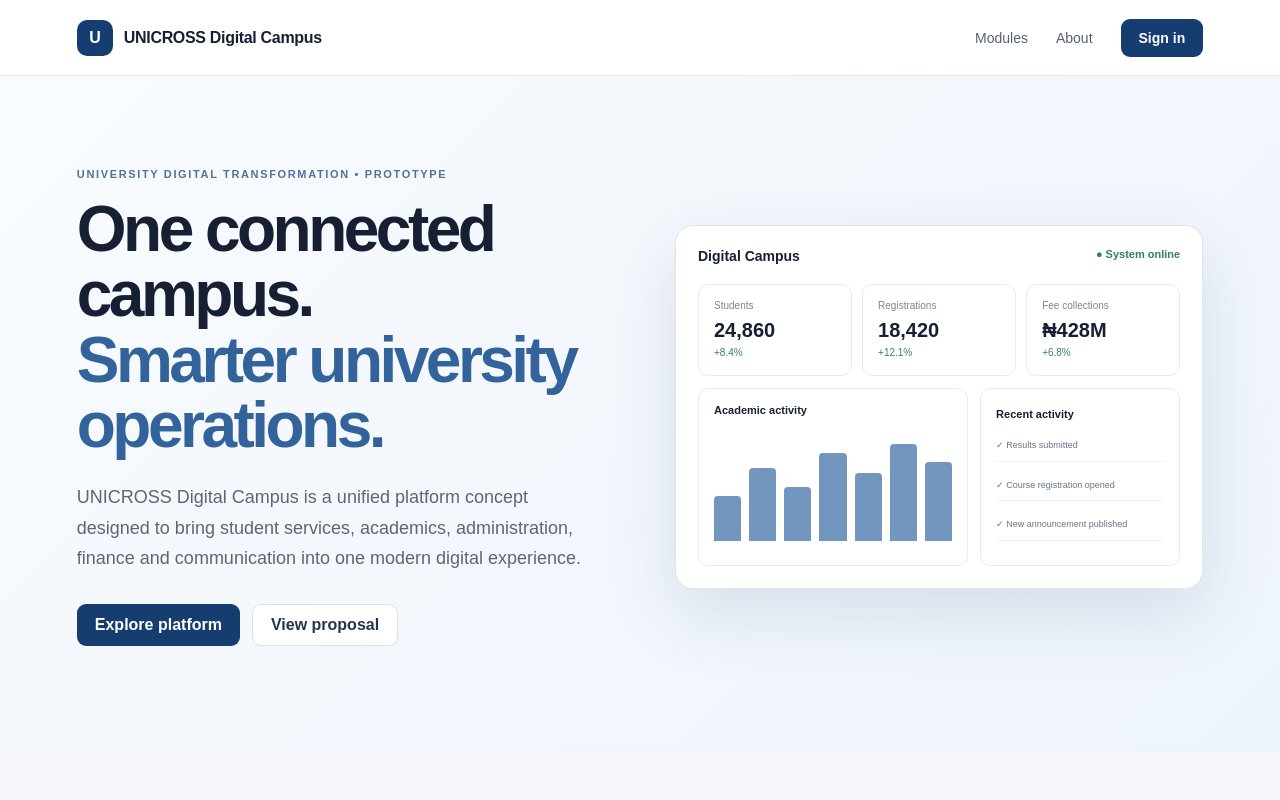
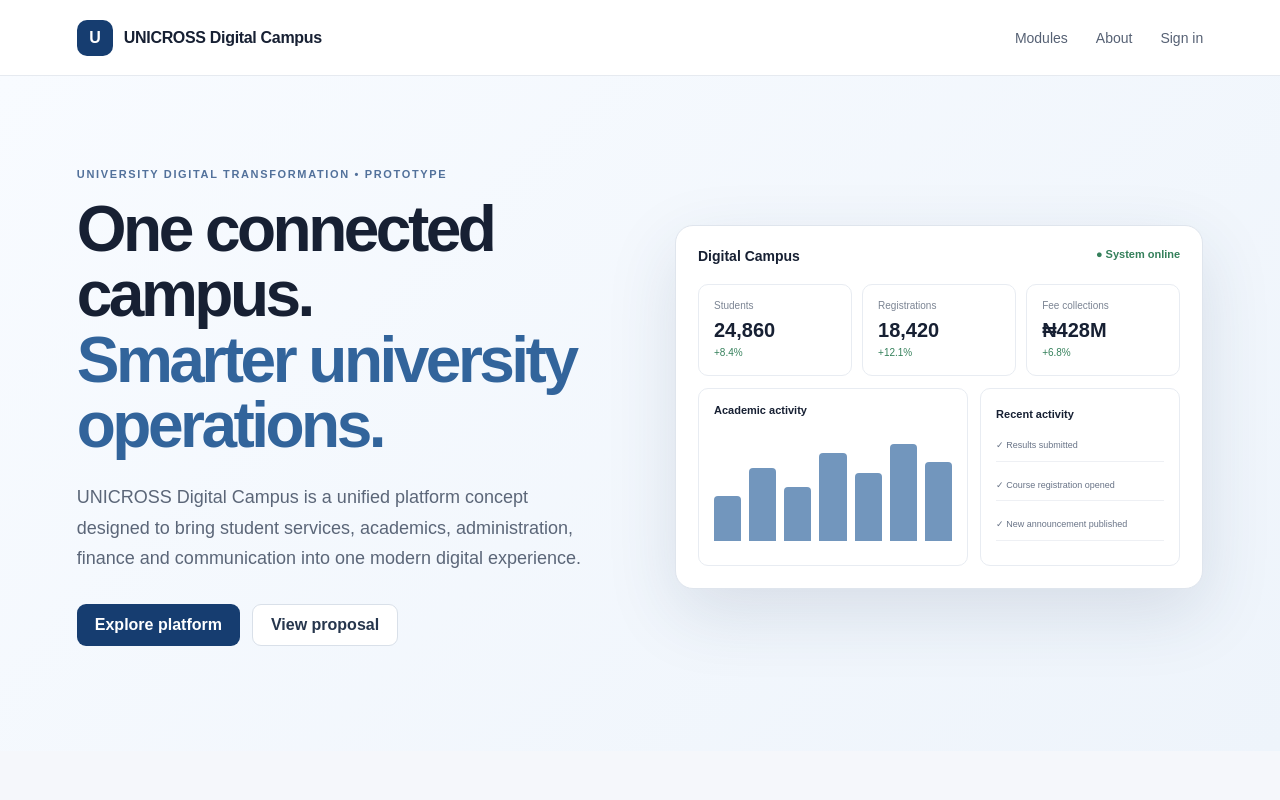
Before and after one commit to igbobaeval12/unicross-digital-campus, a Next.js app: page / in a window 1280 px wide. Shown: the top 800 px of the page. Built offline with nearby package versions, Linux system fonts and the light colour scheme.

Commit message:
Connect landing page sign in action

```diff
--- a/src/app/page.tsx
+++ b/src/app/page.tsx
@@ -12,7 +12,7 @@
     <main>
       <nav className="nav">
         <div className="brand"><span className="brandMark">U</span><span>UNICROSS Digital Campus</span></div>
-        <div className="navLinks"><a href="#modules">Modules</a><a href="#about">About</a><button>Sign in</button></div>
+        <div className="navLinks"><a href="#modules">Modules</a><a href="#about">About</a><a className="signInButton" href="/login">Sign in</a></div>
       </nav>
 
       <section className="hero">
```
